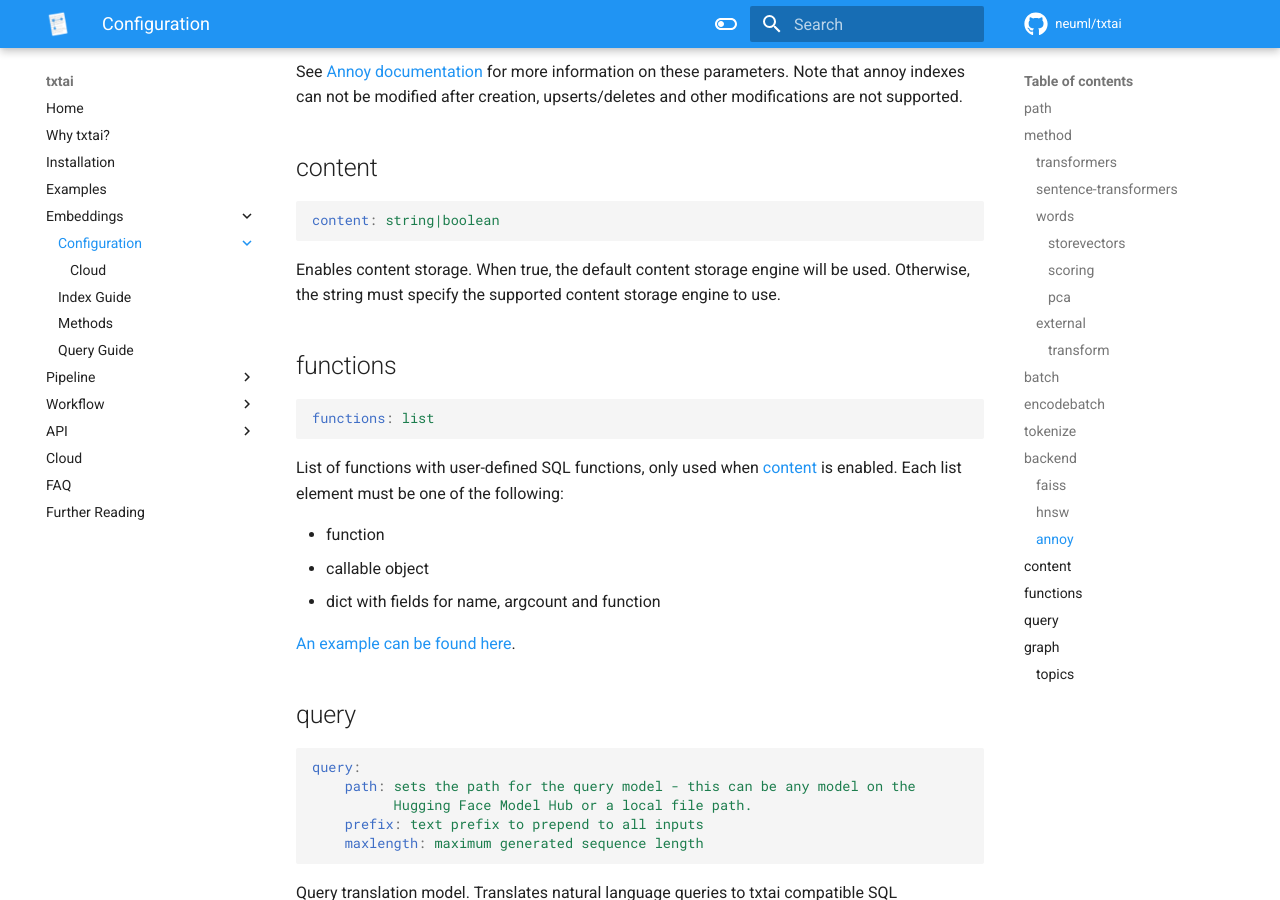
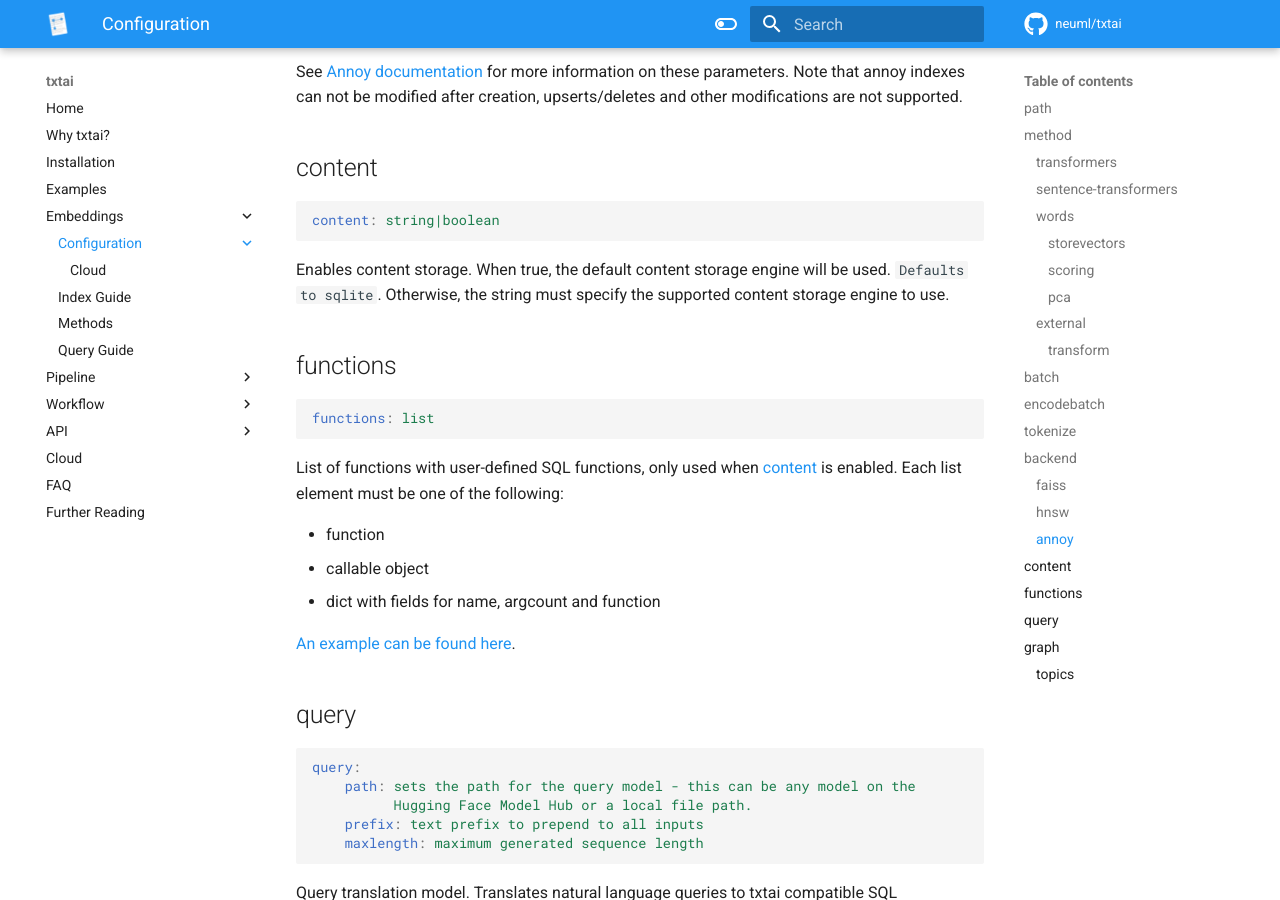
Before and after one commit to neuml/txtai, an MkDocs documentation site: the page built from docs/embeddings/configuration/index.md, in a window 1280 px wide and 900 px high, scrolled down 3681 px. Built offline with MkDocs 1.6.1 and Material for MkDocs 9.7.7, drawn with Linux system fonts in a browser that asks for light colours; comment, search, counter and statistics services are not loaded.

Commit message:
Mention the default storage engine

````diff
--- a/docs/embeddings/configuration/index.md
+++ b/docs/embeddings/configuration/index.md
@@ -142,7 +142,7 @@ See [Annoy documentation](https://github.com/spotify/annoy#full-python-api) for
 content: string|boolean
 ```
 
-Enables content storage. When true, the default content storage engine will be used. Otherwise, the string must specify the supported content storage engine to use.
+Enables content storage. When true, the default content storage engine will be used. `Defaults to sqlite`. Otherwise, the string must specify the supported content storage engine to use.
 
 ## functions
 ```yaml
````
